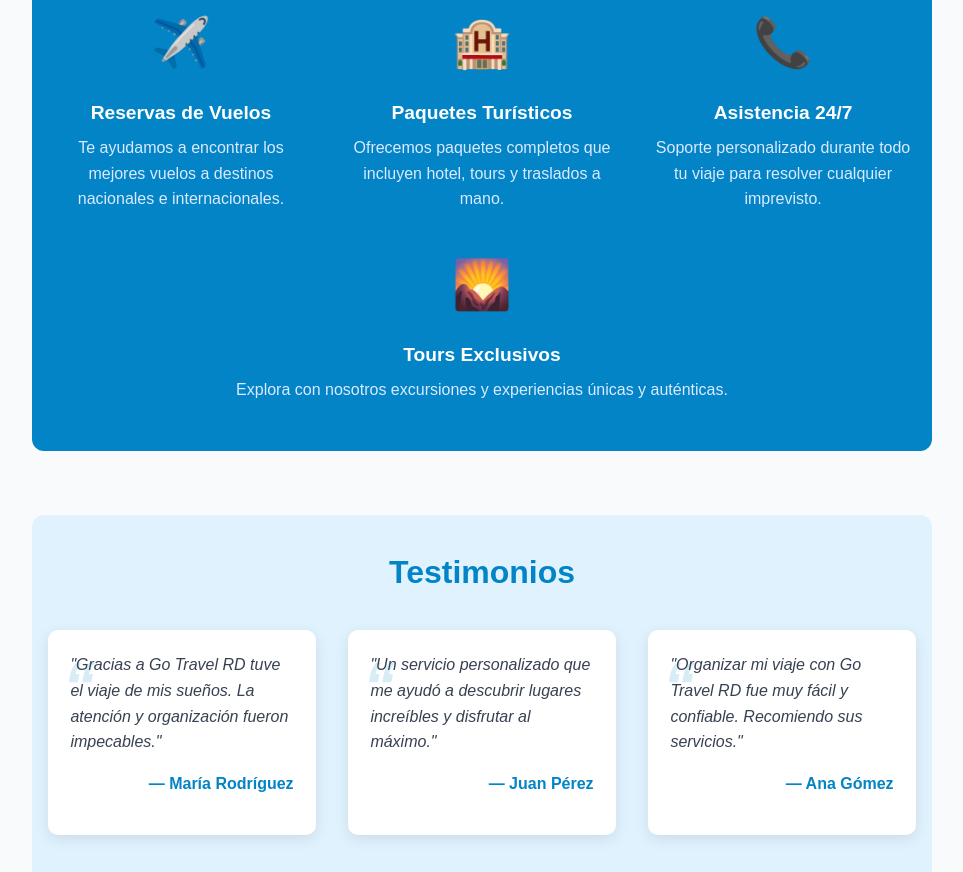
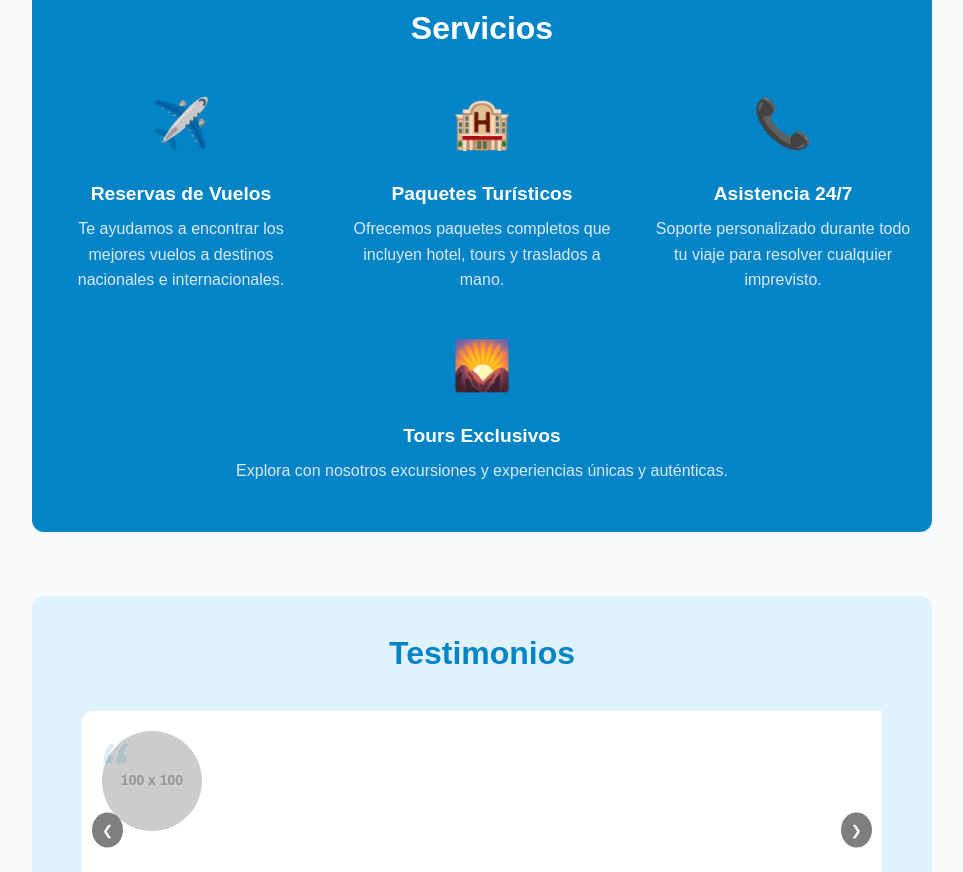
Before and after one commit to Chuichuii/proyecto.github.io, a plain HTML site: page index.html in a window 1280 px wide. Shown: the part 1928-2800 px from the top of the page, without its empty margins (158-1121 px from the left). Drawn offline with Linux system fonts and the light colour scheme; placeholder pictures from the web are drawn by us.

Commit message:
Add files via upload

```diff
--- a/index.html
+++ b/index.html
@@ -3,7 +3,7 @@
 <head>
 <meta charset="UTF-8" />
 <meta name="viewport" content="width=device-width, initial-scale=1, maximum-scale=1" />
-<title>Go Travel RD - Agencia de Viajes</title>
+<title>ViaNova - Agencia de Viajes</title>
 <link rel="stylesheet" href="style.css">
 <script src="script.js"></script>
 </head>
@@ -11,7 +11,7 @@
 
 <header>
   <div class="navbar" role="banner">
-    <div class="logo" tabindex="0" aria-label="Logo Go Travel RD">Go Travel RD</div>
+    <div class="logo" tabindex="0" aria-label="Logo ViaNova">ViaNova</div>
     <nav id="nav" role="navigation" aria-label="Menú principal">
       <a href="#about" tabindex="0">Nosotros</a>
       <a href="#destinations" tabindex="0">Destinos</a>
@@ -29,7 +29,7 @@
 
 <section class="hero" role="region" aria-label="Imagen principal de la agencia">
   <div class="hero-content">
-    <h1>Descubre el mundo con Go Travel RD</h1>
+    <h1>Descubre el mundo con ViaNova</h1>
     <p>Experiencias únicas, viajes personalizados y atención VIP para cada aventura.</p>
     <button class="btn-primary" onclick="document.getElementById('contact').scrollIntoView({behavior:'smooth'})">Contacta con Nosotros</button>
   </div>
@@ -40,7 +40,9 @@
   <section id="about" class="about" tabindex="0" aria-label="Nosotros - información sobre la agencia">
     <div class="about-text">
       <h2>Quiénes Somos</h2>
-      <p>En Go Travel RD somos más que una agencia, somos tus aliados para crear experiencias de viaje inolvidables. Nuestro equipo apasionado personaliza cada detalle para que vivas aventuras increíbles con seguridad y confort.</p>
+      <h3>En ViaNova, no solo organizamos viajes, creamos experiencias memorables.</h3>
+      <p>Somos una agencia comprometida con brindar un servicio personalizado y de alta calidad, orientado a superar las expectativas de cada cliente. Nuestro equipo de profesionales apasionados por el turismo se encarga de planificar cuidadosamente cada detalle, desde la elección del destino hasta el regreso a casa, garantizando una experiencia segura, confortable y enriquecedora.</p>
+      <p>En Vianova, entendemos que cada viaje es una oportunidad para descubrir, disfrutar y conectar con el mundo. Por eso, trabajamos contigo para diseñar itinerarios únicos que se adapten a tus intereses, necesidades y estilo de vida. Viajar con nosotros es contar con un aliado que se preocupa por ofrecerte lo mejor en cada paso del camino.</p>
     </div>
     <div class="about-image">
       <img src="https://images.unsplash.com/photo-1469854523086-cc02fe5d8800?auto=format&fit=crop&w=800&q=80" alt="Equipo de personas trabajando en agencia de viajes" />
@@ -108,22 +110,29 @@
   </section>
 
   <section id="testimonials" class="testimonials" aria-label="Opiniones de clientes satisfechos" tabindex="0">
-    <h2>Testimonios</h2>
-    <div class="test-list">
+  <h2>Testimonios</h2>
+  <div class="carrusel">
+    <div class="carrusel-container">
       <article class="test-item" tabindex="0" aria-label="Testimonio de María Rodríguez">
-        <p>"Gracias a Go Travel RD tuve el viaje de mis sueños. La atención y organización fueron impecables." </p>
+        <img src="https://via.placeholder.com/100" alt="Foto de perfil de María Rodríguez" class="test-avatar">
+        <p>"Gracias a Go Travel RD tuve el viaje de mis sueños. La atención y organización fueron impecables."</p>
         <p class="test-author">— María Rodríguez</p>
       </article>
       <article class="test-item" tabindex="0" aria-label="Testimonio de Juan Pérez">
+        <img src="https://via.placeholder.com/100" alt="Foto de perfil de Juan Pérez" class="test-avatar">
         <p>"Un servicio personalizado que me ayudó a descubrir lugares increíbles y disfrutar al máximo."</p>
         <p class="test-author">— Juan Pérez</p>
       </article>
       <article class="test-item" tabindex="0" aria-label="Testimonio de Ana Gómez">
+        <img src="https://via.placeholder.com/100" alt="Foto de perfil de Ana Gómez" class="test-avatar">
         <p>"Organizar mi viaje con Go Travel RD fue muy fácil y confiable. Recomiendo sus servicios."</p>
         <p class="test-author">— Ana Gómez</p>
       </article>
     </div>
-  </section>
+    <button class="carrusel-prev" aria-label="Testimonio anterior">❮</button>
+    <button class="carrusel-next" aria-label="Siguiente testimonio">❯</button>
+  </div>
+</section>
 
   <section id="contact" class="contact" aria-label="Formulario de contacto" tabindex="0">
     <h2>Contáctanos</h2>
@@ -144,7 +153,7 @@
 </main>
 
 <footer role="contentinfo">
-  &copy; 2024 Go Travel RD - Todos los derechos reservados.
+  &copy; 2025 Vianova - Todos los derechos reservados.
 </footer>
 
 
--- a/script.js
+++ b/script.js
@@ -35,3 +35,26 @@
     alert(`Gracias por contactarnos, ${name}! Pronto te responderemos.`);
     form.reset();
   });
+
+  document.addEventListener('DOMContentLoaded', () => {
+    const carruselContainer = document.querySelector('.carrusel-container');
+    const testItems = document.querySelectorAll('.test-item');
+    const prevButton = document.querySelector('.carrusel-prev');
+    const nextButton = document.querySelector('.carrusel-next');
+
+    let currentIndex = 0;
+
+    function updateCarrusel() {
+      carruselContainer.style.transform = `translateX(-${currentIndex * 100}%)`;
+    }
+
+    prevButton.addEventListener('click', () => {
+      currentIndex = (currentIndex > 0) ? currentIndex - 1 : testItems.length - 1;
+      updateCarrusel();
+    });
+
+    nextButton.addEventListener('click', () => {
+      currentIndex = (currentIndex < testItems.length - 1) ? currentIndex + 1 : 0;
+      updateCarrusel();
+    });
+  });
--- a/style.css
+++ b/style.css
@@ -1,4 +1,4 @@
-  /* Reset & Base */
+/* Reset & Base */
   * {
     margin: 0;
     padding: 0;
@@ -277,6 +277,7 @@
     max-width: 900px;
     margin: 3rem auto 4rem;
     border-radius: 12px;
+    text-align: center;
   }
   .testimonials h2 {
     text-align: center;
@@ -299,6 +300,10 @@
     font-style: italic;
     color: #374151;
     position: relative;
+    min-width: 100%;
+    box-sizing: border-box;
+    padding: 20px;
+    text-align: center;
   }
   .test-item::before {
     content: '“';
@@ -318,6 +323,43 @@
     font-style: normal;
     color: #0284c7;
     text-align: right;
+    font-weight: bold;
+    margin-top: 10px;
+  }
+  .test-avatar {
+    width: 100px;
+    height: 100px;
+    border-radius: 50%;
+    margin-bottom: 15px;
+    object-fit: cover;
+  }
+  .carrusel {
+    position: relative;
+    overflow: hidden;
+    max-width: 800px;
+    margin: 0 auto;
+  }
+  .carrusel-container {
+    display: flex;
+    transition: transform 0.5s ease-in-out;
+    width: 300%; /* Ajusta el ancho total para que los elementos se alineen horizontalmente */
+  }
+  .carrusel-prev, .carrusel-next {
+    position: absolute;
+    top: 50%;
+    transform: translateY(-50%);
+    background: rgba(0, 0, 0, 0.5);
+    color: #fff;
+    border: none;
+    padding: 10px;
+    cursor: pointer;
+    border-radius: 50%;
+  }
+  .carrusel-prev {
+    left: 10px;
+  }
+  .carrusel-next {
+    right: 10px;
   }
   /* Contact */
   .contact {
```
